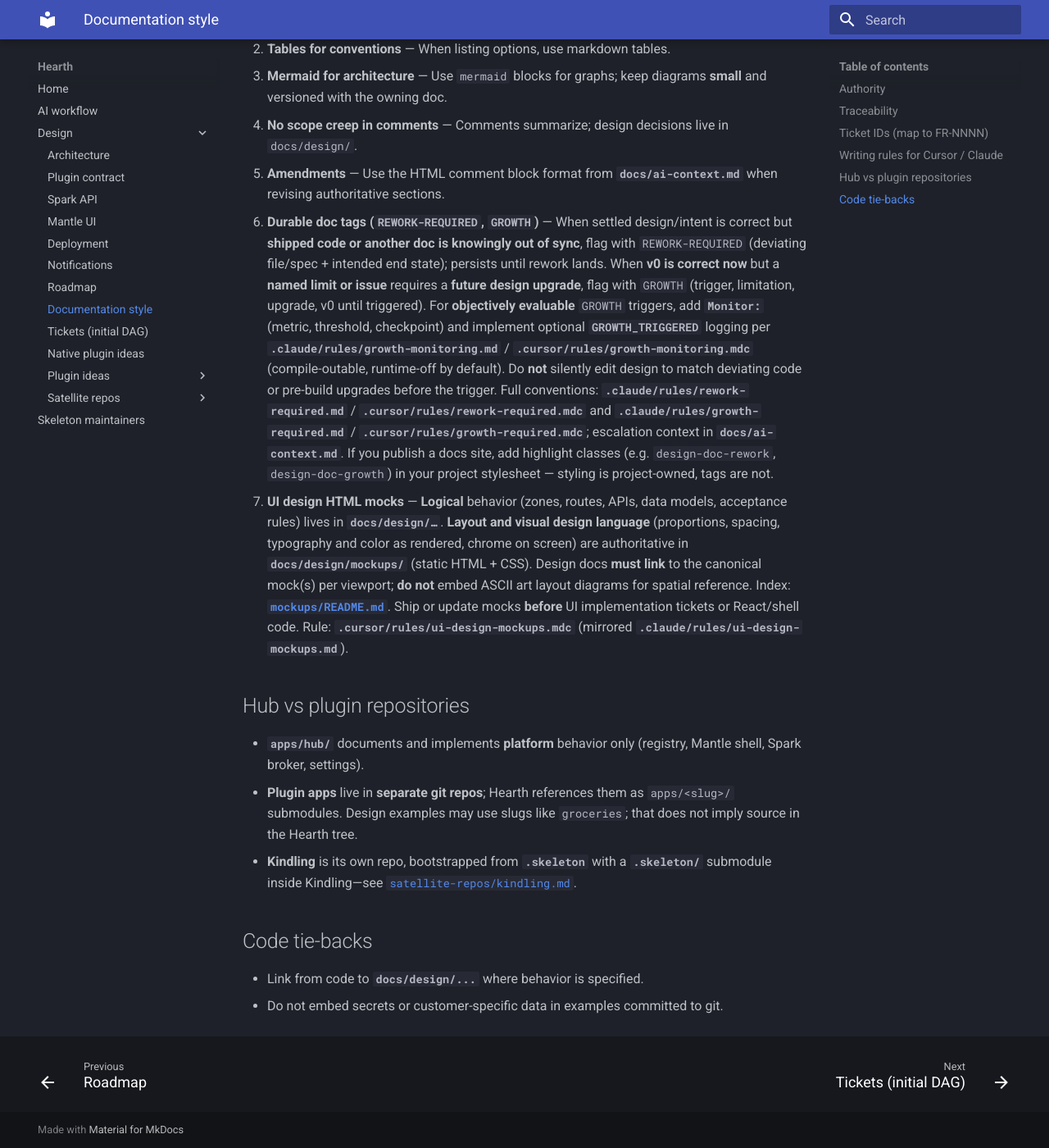
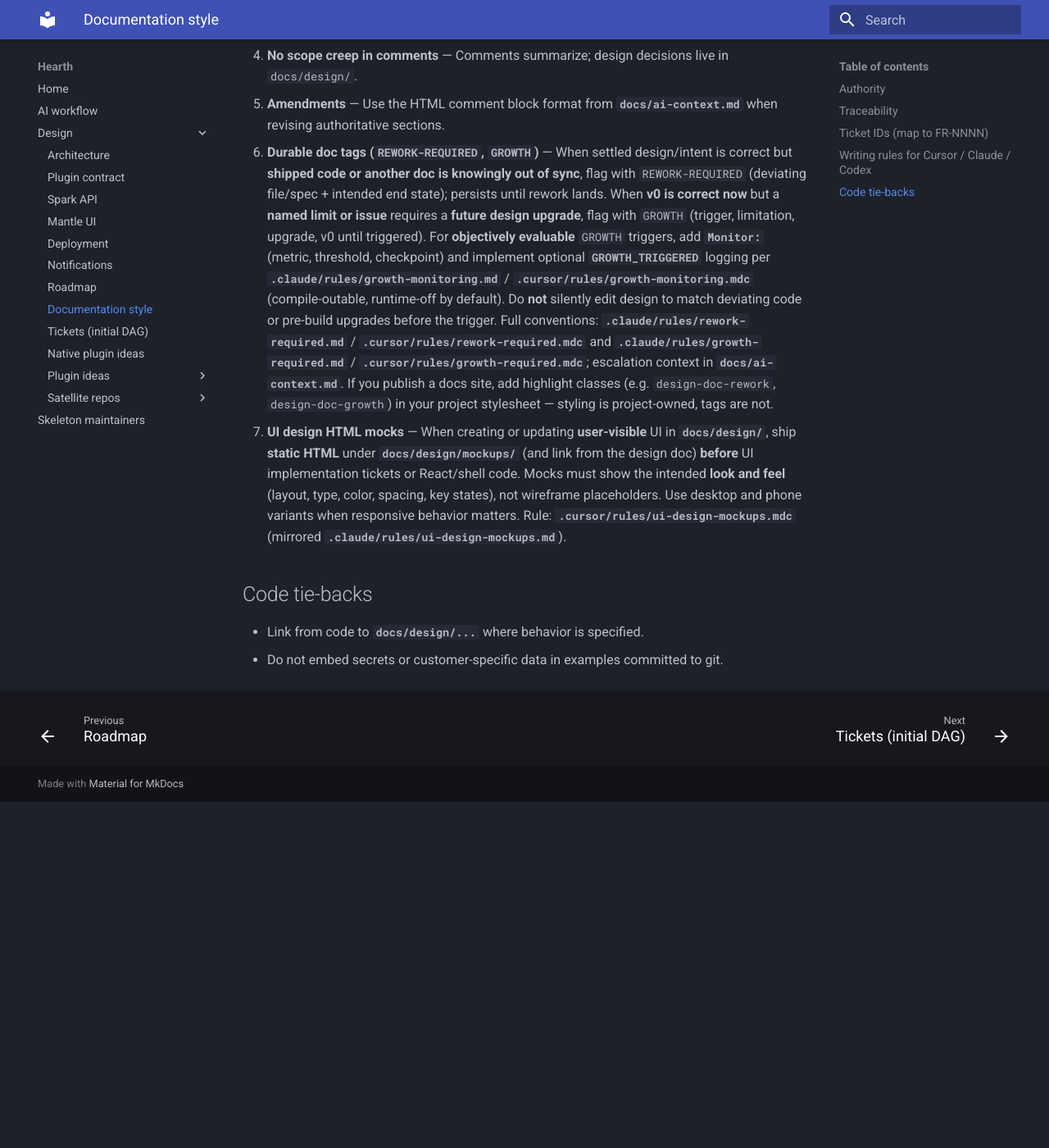
Before and after one commit to mcelhennyi/hearth, an MkDocs documentation site: the page built from docs/design/documentation-style.md, in a window 1280 px wide and 1400 px high, scrolled down 1871 px. Shown: the whole window at 82% size. Built offline with MkDocs 1.6.1 and Material for MkDocs 9.7.7, drawn with Linux system fonts in a browser that asks for light colours; after the commit the page ends 2849 px from its top, so only the background shows below that; some of the changed text lies outside the part shown.

Commit message:
chore: sync skeleton compliance rule

```diff
--- a/docs/design/documentation-style.md
+++ b/docs/design/documentation-style.md
@@ -11,8 +11,7 @@
 
 - Non-trivial units (services, modules, handlers) carry **`@PROJ-<AREA>-<NUMBER>`** in a short comment or docstring **for stacks where inline tags make sense**.
 - Replace **`PROJ`** with your project prefix (set during **`init-project`**).
-- **Areas:** use the area letters in **`tasks/TAG-REGISTRY.md`** (`A` hub API, `U` UI/Mantle, `D` deployment, `S` Spark, `T` Tinder, `N` notifications, `I` identity, `P` proxy). Define new letters in that registry and here before first use.
-- **Prefix for Hearth:** `@HRT-<AREA>-<n>` (e.g. `@HRT-A-1`).
+- **Areas:** define a small set for your product (examples: `API`, `AUTH`, `DATA`, `UI`, `JOB`).
 
 ## Ticket IDs (map to `FR-NNNN`)
 
@@ -36,7 +35,7 @@
 
 **Mermaid triad nodes:** For **`T-FR-NNNN-xx`**, node ids **`TFR` + `NNNN` + `_` + `xx` + `_` + `TEST|DEV|VAL`**. When a ticket is fully complete, add the corresponding `class … triadDone` line in **`docs/design/tickets-initial.md`** (see that file).
 
-## Writing rules for Cursor / Claude
+## Writing rules for Cursor / Claude / Codex
 
 1. **Prefer pointers over duplication** — Link to `docs/design/...` instead of restating full diagrams in tickets.
 2. **Tables for conventions** — When listing options, use markdown tables.
@@ -44,13 +43,7 @@
 4. **No scope creep in comments** — Comments summarize; design decisions live in `docs/design/`.
 5. **Amendments** — Use the HTML comment block format from **`docs/ai-context.md`** when revising authoritative sections.
 6. **Durable doc tags (`REWORK-REQUIRED`, `GROWTH`)** — When settled design/intent is correct but **shipped code or another doc is knowingly out of sync**, flag with `REWORK-REQUIRED` (deviating file/spec + intended end state); persists until rework lands. When **v0 is correct now** but a **named limit or issue** requires a **future design upgrade**, flag with `GROWTH` (trigger, limitation, upgrade, v0 until triggered). For **objectively evaluable** `GROWTH` triggers, add **`Monitor:`** (metric, threshold, checkpoint) and implement optional **`GROWTH_TRIGGERED`** logging per **`.claude/rules/growth-monitoring.md`** / **`.cursor/rules/growth-monitoring.mdc`** (compile-outable, runtime-off by default). Do **not** silently edit design to match deviating code or pre-build upgrades before the trigger. Full conventions: **`.claude/rules/rework-required.md`** / **`.cursor/rules/rework-required.mdc`** and **`.claude/rules/growth-required.md`** / **`.cursor/rules/growth-required.mdc`**; escalation context in **`docs/ai-context.md`**. If you publish a docs site, add highlight classes (e.g. `design-doc-rework`, `design-doc-growth`) in your project stylesheet — styling is project-owned, tags are not.
-7. **UI design HTML mocks** — **Logical** behavior (zones, routes, APIs, data models, acceptance rules) lives in **`docs/design/…`**. **Layout and visual design language** (proportions, spacing, typography and color as rendered, chrome on screen) are authoritative in **`docs/design/mockups/`** (static HTML + CSS). Design docs **must link** to the canonical mock(s) per viewport; **do not** embed ASCII art layout diagrams for spatial reference. Index: **[`mockups/README.md`](mockups/README.md)**. Ship or update mocks **before** UI implementation tickets or React/shell code. Rule: **`.cursor/rules/ui-design-mockups.mdc`** (mirrored **`.claude/rules/ui-design-mockups.md`**).
-
-## Hub vs plugin repositories
-
-- **`apps/hub/`** documents and implements **platform** behavior only (registry, Mantle shell, Spark broker, settings).
-- **Plugin apps** live in **separate git repos**; Hearth references them as `apps/<slug>/` submodules. Design examples may use slugs like `groceries`; that does not imply source in the Hearth tree.
-- **Kindling** is its own repo, bootstrapped from **`.skeleton`** with a **`.skeleton/`** submodule inside Kindling—see [`satellite-repos/kindling.md`](satellite-repos/kindling.md).
+7. **UI design HTML mocks** — When creating or updating **user-visible** UI in **`docs/design/`**, ship **static HTML** under **`docs/design/mockups/`** (and link from the design doc) **before** UI implementation tickets or React/shell code. Mocks must show the intended **look and feel** (layout, type, color, spacing, key states), not wireframe placeholders. Use desktop and phone variants when responsive behavior matters. Rule: **`.cursor/rules/ui-design-mockups.mdc`** (mirrored **`.claude/rules/ui-design-mockups.md`**).
 
 ## Code tie-backs
 
```
Also changed, not shown: .claude/rules/development-standards.md (+2 -2 lines), .claude/rules/ui-design-mockups.md (+1 -3 lines), docs/ai-context.md (+6 -3 lines), docs/skeleton-project-overlays.md (+2 -1 lines), 2 other files.
